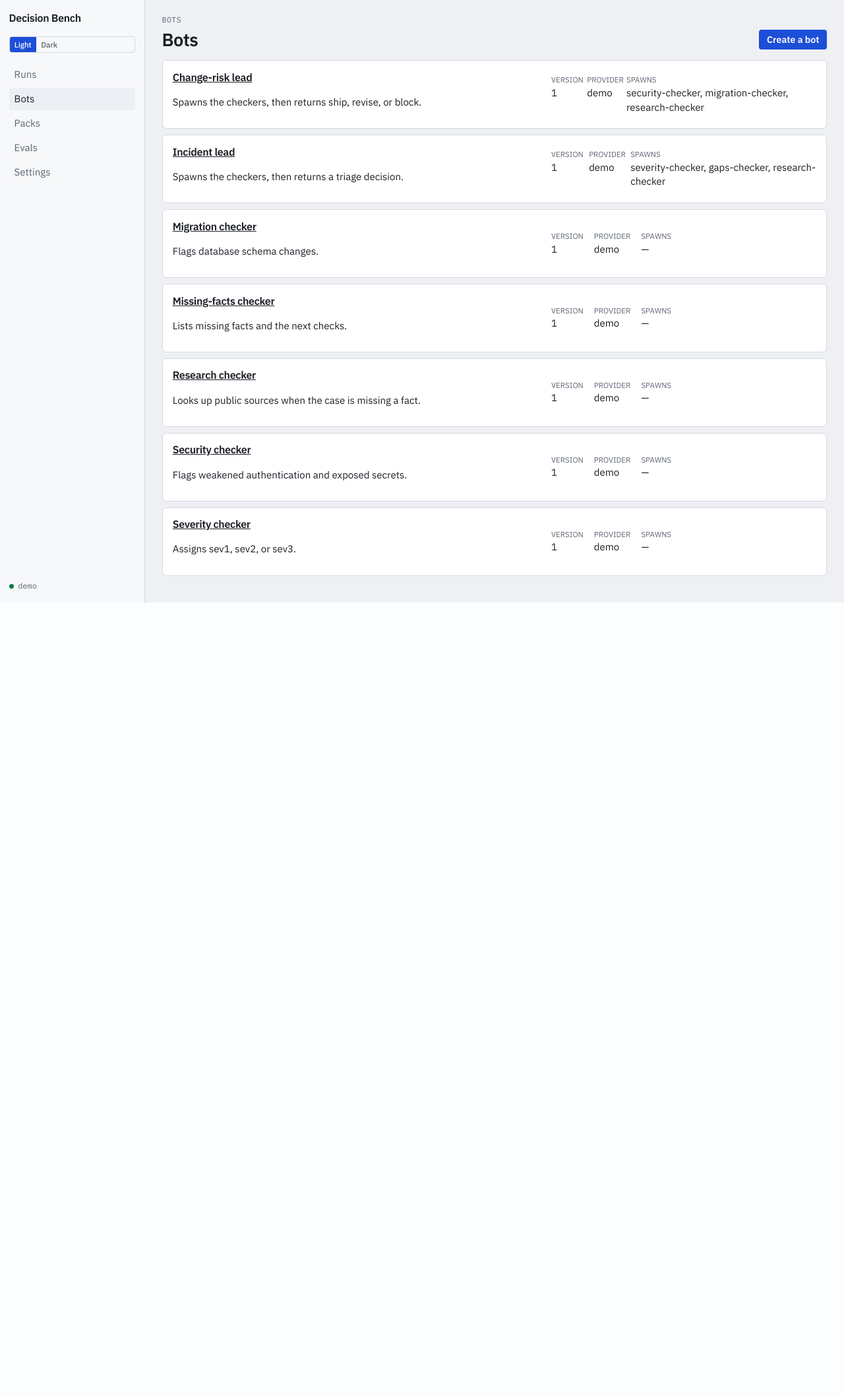
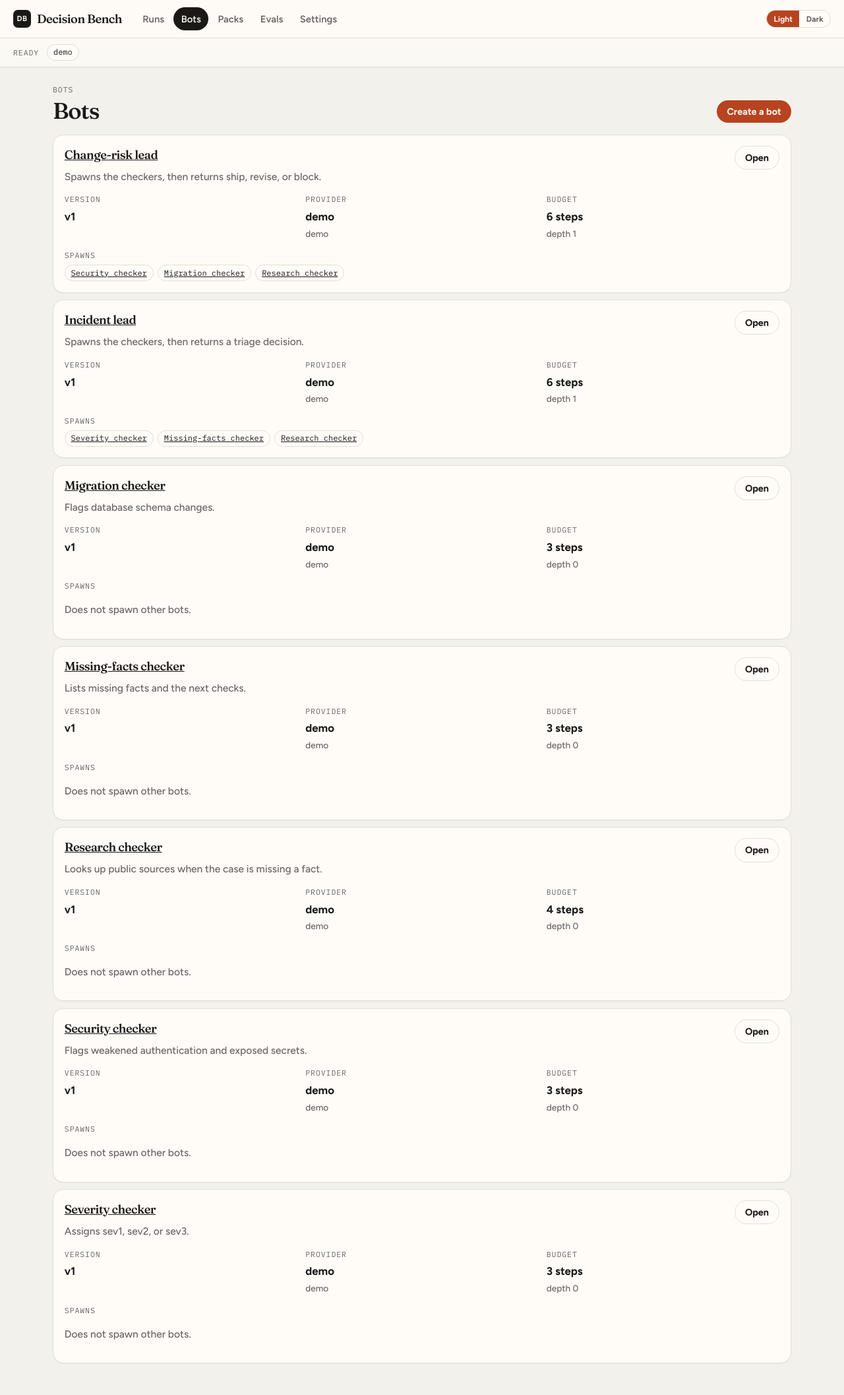
Before and after one commit to joypciu/decision-bench, a FastAPI app: page /bots in a window 1280 px wide. Shown: the whole page at 66% size. Before the commit the page ends 913 px from the top, so only its background shows below. Run offline with FastAPI, Linux system fonts and the light colour scheme; data comes from the database, SQL or seed files in the repository.

Commit message:
Give each bot room on the page and show a run while it is working.
Version, provider, and spawned bots sit in their own fields, and a browser run updates the trace until the bot finishes.

Co-authored-by: Cursor <cursoragent@cursor.com>

```diff
--- a/web/static/app.css
+++ b/web/static/app.css
@@ -1,187 +1,221 @@
 :root,
 [data-theme="light"] {
-  --ink: #1c1f26;
-  --muted: #5e6573;
-  --paper: #eef0f3;
-  --panel: #ffffff;
-  --field: #f7f8fa;
-  --line: #d5d9e2;
-  --accent: #1d4ed8;
-  --accent-ink: #ffffff;
-  --good: #0f7a45;
-  --good-bg: #e5f6ee;
-  --bad: #b42318;
-  --bad-bg: #fde8e6;
-  --neutral-bg: #eceff4;
-  --rail: #f7f8fa;
-  --rail-text: #1c1f26;
-  --code: #16181d;
-  --code-ink: #f4f1ea;
-  --notice-bg: #e5f6ee;
+  --ink: #1a1916;
+  --muted: #6b6560;
+  --paper: #f3f1ec;
+  --panel: #fffcf8;
+  --field: #f7f4ee;
+  --line: #e3ddd4;
+  --accent: #b8431f;
+  --accent-ink: #fff8f4;
+  --good: #1b6b45;
+  --good-bg: #e7f5ee;
+  --bad: #9f2d22;
+  --bad-bg: #fdecea;
+  --neutral-bg: #efeae3;
+  --top: #fffcf8;
+  --code: #1c1916;
+  --code-ink: #f6f1e8;
+  --notice-bg: #e7f5ee;
+  --shadow: 0 1px 0 rgba(26, 25, 22, 0.04);
   color-scheme: light;
 }
 
 [data-theme="dark"] {
-  --ink: #e8eaef;
-  --muted: #a0a7b4;
-  --paper: #101217;
-  --panel: #181b22;
-  --field: #101217;
-  --line: #2c313c;
-  --accent: #8eb0ff;
-  --accent-ink: #101217;
-  --good: #7dcea0;
-  --good-bg: #163226;
-  --bad: #f0a8a2;
-  --bad-bg: #3a201e;
-  --neutral-bg: #242833;
-  --rail: #14171d;
-  --rail-text: #e8eaef;
-  --code: #0c0e12;
-  --code-ink: #e7e2d8;
-  --notice-bg: #163226;
+  --ink: #f4efe8;
+  --muted: #b1a79d;
+  --paper: #12110f;
+  --panel: #1c1a17;
+  --field: #141311;
+  --line: #312d28;
+  --accent: #e38b62;
+  --accent-ink: #1a120e;
+  --good: #8fd0ae;
+  --good-bg: #173328;
+  --bad: #f0b2aa;
+  --bad-bg: #3a221e;
+  --neutral-bg: #2a2622;
+  --top: #181614;
+  --code: #0e0d0c;
+  --code-ink: #f3ece3;
+  --notice-bg: #173328;
+  --shadow: none;
   color-scheme: dark;
 }
 
 * { box-sizing: border-box; }
-
 html, body { max-width: 100%; }
 
 body {
   margin: 0;
-  background: var(--paper);
+  background:
+    radial-gradient(1200px 400px at 10% -10%, color-mix(in srgb, var(--accent) 12%, transparent), transparent 60%),
+    var(--paper);
   color: var(--ink);
-  font-family: "IBM Plex Sans", "Segoe UI", sans-serif;
-  font-size: 15px;
-  line-height: 1.45;
+  font-family: "Figtree", "Segoe UI", sans-serif;
+  font-size: 15.5px;
+  line-height: 1.5;
 }
 
-h1, h2, h3, .mark {
-  font-family: "IBM Plex Sans", "Segoe UI", sans-serif;
-  font-weight: 600;
-  letter-spacing: -0.02em;
+h1, h2, .mark {
+  font-family: "Fraunces", Georgia, serif;
+  font-weight: 560;
+  letter-spacing: -0.03em;
 }
-
-h1 { font-size: 1.7rem; line-height: 1.15; margin: 0; }
-h1.decision { font-size: 2.4rem; text-transform: lowercase; }
-h2 { font-size: 1rem; margin: 0; }
+h1 { font-size: 2.15rem; line-height: 1.05; margin: 0; }
+h1.decision { font-size: 3.1rem; font-variation-settings: "SOFT" 40, "WONK" 1; }
+h2 { font-size: 1.15rem; margin: 0 0 0.45rem; }
 a { color: inherit; }
 
-.shell {
+.shell { min-height: 100vh; display: flex; flex-direction: column; }
+
+.topbar {
+  position: sticky;
+  top: 0;
+  z-index: 5;
+  display: flex;
+  align-items: center;
+  gap: 1.25rem;
+  padding: 0.7rem 1.25rem;
+  background: color-mix(in srgb, var(--top) 88%, transparent);
+  backdrop-filter: blur(10px);
+  border-bottom: 1px solid var(--line);
+}
+.mark {
+  display: flex;
+  align-items: center;
+  gap: 0.55rem;
+  text-decoration: none;
+  font-size: 1.15rem;
+  white-space: nowrap;
+}
+.mark-badge {
+  width: 1.7rem;
+  height: 1.7rem;
   display: grid;
-  grid-template-columns: minmax(0, 220px) minmax(0, 1fr);
-  min-height: 100vh;
+  place-items: center;
+  border-radius: 7px;
+  background: var(--ink);
+  color: var(--paper);
+  font-family: "Figtree", sans-serif;
+  font-size: 0.72rem;
+  font-weight: 700;
+  letter-spacing: 0.04em;
 }
+.topbar nav { display: flex; gap: 0.2rem; flex: 1; }
+.topbar nav a {
+  text-decoration: none;
+  color: var(--muted);
+  padding: 0.4rem 0.7rem;
+  border-radius: 999px;
+  font-weight: 600;
+  font-size: 0.92rem;
+}
+.topbar nav a.active { background: var(--ink); color: var(--paper); }
+.topbar nav a:hover { color: var(--ink); }
+.topbar nav a.active:hover { color: var(--paper); }
 
-.rail {
-  background: var(--rail);
-  color: var(--rail-text);
-  border-right: 1px solid var(--line);
-  padding: 1rem 0.85rem;
-  display: flex;
-  flex-direction: column;
-  gap: 1rem;
-}
-
-.rail-top { display: flex; justify-content: space-between; align-items: center; gap: 0.5rem; }
-.mark { font-size: 1rem; text-decoration: none; }
-.rail-note { color: var(--muted); margin: 0; font-size: 0.82rem; }
-
-.theme-switch { display: flex; border: 1px solid var(--line); border-radius: 4px; overflow: hidden; }
+.theme-switch { display: flex; border: 1px solid var(--line); border-radius: 999px; overflow: hidden; background: var(--panel); }
 .theme-switch button {
   border: 0;
   background: transparent;
   color: var(--muted);
-  font: 500 0.72rem/1 "IBM Plex Sans", sans-serif;
-  padding: 0.35rem 0.45rem;
+  font: 650 0.75rem/1 "Figtree", sans-serif;
+  padding: 0.4rem 0.65rem;
   cursor: pointer;
 }
-.theme-switch button[aria-pressed="true"] {
-  background: var(--accent);
-  color: var(--accent-ink);
+.theme-switch button[aria-pressed="true"] { background: var(--accent); color: var(--accent-ink); }
+
+.readybar {
+  display: flex;
+  gap: 0.4rem;
+  flex-wrap: wrap;
+  align-items: center;
+  padding: 0.55rem 1.25rem;
+  border-bottom: 1px solid var(--line);
+  background: color-mix(in srgb, var(--panel) 70%, transparent);
 }
-
-.rail nav { display: flex; flex-direction: column; gap: 0.15rem; }
-.rail nav a {
-  text-decoration: none;
-  padding: 0.4rem 0.5rem;
-  border-radius: 4px;
-  color: var(--muted);
-}
-.rail nav a.active { background: var(--neutral-bg); color: var(--ink); }
-.rail nav a:hover { color: var(--ink); }
-
-.providers {
-  list-style: none;
-  padding: 0;
-  margin: auto 0 0;
-  display: flex;
-  flex-direction: column;
-  gap: 0.28rem;
+.readybar span.label { margin: 0 0.35rem 0 0; }
+.chip {
+  display: inline-flex;
+  align-items: center;
+  gap: 0.35rem;
+  border: 1px solid var(--line);
+  background: var(--panel);
+  border-radius: 999px;
+  padding: 0.15rem 0.55rem;
   font-family: "IBM Plex Mono", Consolas, monospace;
   font-size: 0.75rem;
 }
-.providers li { display: flex; gap: 0.4rem; align-items: center; color: var(--muted); }
-.dot { width: 0.45rem; height: 0.45rem; border-radius: 99px; background: var(--line); }
-.dot.on { background: var(--good); }
 
-main { padding: 1.4rem 1.6rem 2.5rem; max-width: 1100px; }
+main { width: min(1120px, calc(100% - 2.4rem)); margin: 0 auto; padding: 1.6rem 0 3rem; }
 
-.page-head, .panel-head {
-  display: flex;
-  justify-content: space-between;
-  gap: 1rem;
-  align-items: end;
-  margin-bottom: 1rem;
-}
+.page-head { display: flex; justify-content: space-between; gap: 1rem; align-items: end; margin-bottom: 1.1rem; }
+.page-head .button { width: auto; }
+.panel-head { display: flex; justify-content: space-between; gap: 1rem; align-items: center; margin-bottom: 0.7rem; }
 
 .eyebrow, .label {
   font-family: "IBM Plex Mono", Consolas, monospace;
   font-size: 0.72rem;
-  letter-spacing: 0.04em;
+  letter-spacing: 0.08em;
   text-transform: uppercase;
   color: var(--muted);
-  margin: 0 0 0.3rem;
+  margin: 0 0 0.35rem;
 }
+.lede { color: var(--muted); margin: 0.4rem 0 0; max-width: 62ch; }
 
-.lede { color: var(--muted); margin: 0.35rem 0 0; }
-
-.grid { display: grid; gap: 0.75rem; }
-.stats { grid-template-columns: repeat(3, 1fr); margin-bottom: 0.75rem; }
-.two { grid-template-columns: 1.15fr 0.85fr; align-items: start; }
-.stack { display: grid; gap: 0.55rem; }
+.grid { display: grid; gap: 0.85rem; }
+.stats { grid-template-columns: repeat(3, 1fr); margin-bottom: 0.85rem; }
+.two { grid-template-columns: 1.2fr 0.8fr; align-items: start; }
+.stack { display: grid; gap: 0.65rem; }
 
 .panel, .stats article, details.provider-card {
   background: var(--panel);
   border: 1px solid var(--line);
-  border-radius: 6px;
-  padding: 0.85rem 0.95rem;
+  border-radius: 16px;
+  padding: 1rem 1.05rem 1.05rem;
+  box-shadow: var(--shadow);
 }
-
-.stats strong { font-size: 1.6rem; font-variant-numeric: tabular-nums; }
+.stats article { position: relative; overflow: hidden; }
+.stats article::after {
+  content: "";
+  position: absolute;
+  left: 0; top: 0; bottom: 0;
+  width: 3px;
+  background: var(--accent);
+}
+.stats strong {
+  font-family: "Fraunces", Georgia, serif;
+  font-size: 2rem;
+  font-weight: 560;
+}
 
 .button, button.button {
   background: var(--accent);
   color: var(--accent-ink);
   border: 0;
-  border-radius: 4px;
-  padding: 0.5rem 0.75rem;
+  border-radius: 999px;
+  padding: 0.62rem 0.95rem;
   text-decoration: none;
-  font: 600 0.88rem/1 "IBM Plex Sans", sans-serif;
+  font: 700 0.9rem/1 "Figtree", sans-serif;
   cursor: pointer;
 }
 .button.ghost { background: transparent; color: var(--ink); border: 1px solid var(--line); }
 
 table { width: 100%; border-collapse: collapse; }
-th, td { text-align: left; padding: 0.5rem 0.25rem; border-bottom: 1px solid var(--line); vertical-align: top; }
-th { font-size: 0.72rem; letter-spacing: 0.04em; text-transform: uppercase; color: var(--muted); font-weight: 500; }
+th, td { text-align: left; padding: 0.62rem 0.3rem; border-bottom: 1px solid var(--line); vertical-align: middle; }
+th { font-size: 0.72rem; letter-spacing: 0.06em; text-transform: uppercase; color: var(--muted); font-weight: 650; }
+tbody tr:hover td { background: color-mix(in srgb, var(--accent) 6%, transparent); }
 tr:last-child td { border-bottom: 0; }
 
+.pill, .chip {
+  font-family: "IBM Plex Mono", Consolas, monospace;
+}
 .pill {
   display: inline-flex;
-  border-radius: 4px;
-  padding: 0.08rem 0.4rem;
-  font-family: "IBM Plex Mono", Consolas, monospace;
+  align-items: center;
+  border-radius: 999px;
+  padding: 0.12rem 0.5rem;
   font-size: 0.72rem;
   background: var(--neutral-bg);
   color: var(--ink);
@@ -189,47 +223,65 @@ tr:last-child td { border-bottom: 0; }
 .pill.succeeded, .pill.pass { background: var(--good-bg); color: var(--good); }
 .pill.failed, .pill.fail { background: var(--bad-bg); color: var(--bad); }
 
-.form, .bot-row { display: grid; gap: 0.7rem; }
-.bot-row { grid-template-columns: 1.4fr 1fr; align-items: center; }
-label { display: grid; gap: 0.25rem; font-size: 0.88rem; }
+.bot-card { display: grid; gap: 0.9rem; }
+.bot-card-head { display: flex; justify-content: space-between; gap: 1rem; align-items: start; }
+.bot-card-head .button { width: auto; flex: none; }
+.fact-grid { display: grid; grid-template-columns: repeat(3, minmax(0, 1fr)); gap: 0.75rem; }
+.fact-grid strong { display: block; font-size: 1.05rem; }
+.muted-line { margin: 0.15rem 0 0; color: var(--muted); font-size: 0.85rem; }
+.spawn-row { display: flex; flex-wrap: wrap; gap: 0.4rem; }
+.live-stage { border: 1px dashed var(--accent); }
+.pulse { width: 0.55rem; height: 0.55rem; border-radius: 99px; background: var(--accent); display: inline-block; animation: pulse 1s ease-in-out infinite; }
+@keyframes pulse { 50% { opacity: 0.25; } }
+.live-log { list-style: none; padding: 0; margin: 0.6rem 0 0; display: grid; gap: 0.35rem; }
+label { display: grid; gap: 0.28rem; font-size: 0.9rem; font-weight: 650; }
 input, select, textarea {
   width: 100%;
   border: 1px solid var(--line);
   background: var(--field);
-  border-radius: 4px;
-  padding: 0.45rem 0.6rem;
-  font: 400 0.92rem/1.4 "IBM Plex Sans", sans-serif;
+  border-radius: 10px;
+  padding: 0.55rem 0.7rem;
+  font: 500 0.95rem/1.4 "Figtree", sans-serif;
   color: var(--ink);
 }
-textarea, pre, .case { font-family: "IBM Plex Mono", Consolas, monospace; font-size: 0.78rem; }
+textarea:focus, input:focus, select:focus { outline: 2px solid color-mix(in srgb, var(--accent) 45%, transparent); border-color: transparent; }
+textarea, pre, .case { font-family: "IBM Plex Mono", Consolas, monospace; font-size: 0.78rem; font-weight: 400; }
 pre {
   white-space: pre-wrap;
   background: var(--code);
   color: var(--code-ink);
-  padding: 0.7rem;
-  border-radius: 4px;
+  padding: 0.8rem;
+  border-radius: 12px;
   overflow: auto;
-  margin: 0.5rem 0 0;
+  margin: 0.55rem 0 0;
 }
-.split { display: grid; grid-template-columns: 1fr 1fr; gap: 0.7rem; }
+.split { display: grid; grid-template-columns: 1fr 1fr; gap: 0.75rem; }
 .split.three { grid-template-columns: repeat(3, 1fr); }
-fieldset { border: 1px solid var(--line); border-radius: 4px; display: flex; flex-wrap: wrap; gap: 0.55rem 1rem; }
-.check { display: flex; align-items: center; gap: 0.4rem; }
+fieldset { border: 1px solid var(--line); border-radius: 12px; display: flex; flex-wrap: wrap; gap: 0.55rem 1rem; }
+.check { display: flex; align-items: center; gap: 0.4rem; font-weight: 550; }
 .check input { width: auto; }
 .meta { display: flex; gap: 1rem; margin: 0; }
 .meta div { min-width: 0; }
-.meta dt { color: var(--muted); font-size: 0.72rem; text-transform: uppercase; }
-.meta dd { margin: 0; }
-.meta.stacked { display: grid; gap: 0.45rem; }
-.banner { background: var(--bad-bg); color: var(--bad); border-radius: 4px; padding: 0.65rem 0.8rem; }
-.notice { background: var(--notice-bg); color: var(--good); border-radius: 4px; padding: 0.65rem 0.8rem; }
-.row-actions { display: flex; gap: 0.5rem; align-items: center; }
-.hint, .summary { max-width: 68ch; }
-.summary { font-size: 1rem; }
-.child-row { display: flex; flex-wrap: wrap; gap: 0.45rem 0.7rem; list-style: none; padding: 0; margin: 0 0 1rem; }
-.child-row li { display: flex; gap: 0.35rem; align-items: center; }
+.meta dt { color: var(--muted); font-size: 0.72rem; text-transform: uppercase; letter-spacing: 0.05em; }
+.meta dd { margin: 0.15rem 0 0; }
+.meta.stacked { display: grid; gap: 0.5rem; }
+.banner { background: var(--bad-bg); color: var(--bad); border-radius: 12px; padding: 0.7rem 0.85rem; }
+.notice { background: var(--notice-bg); color: var(--good); border-radius: 12px; padding: 0.7rem 0.85rem; }
+.row-actions { display: flex; gap: 0.5rem; }
+.hint, .summary { max-width: 70ch; }
+.summary { font-size: 1.05rem; }
+.child-row { display: flex; flex-wrap: wrap; gap: 0.5rem; list-style: none; padding: 0; margin: 0 0 1rem; }
+.child-row li {
+  display: flex;
+  gap: 0.4rem;
+  align-items: center;
+  border: 1px solid var(--line);
+  background: var(--panel);
+  border-radius: 999px;
+  padding: 0.28rem 0.65rem 0.28rem 0.3rem;
+}
 .empty { color: var(--muted); }
-.version-list, .checks, .steps { margin: 0; padding-left: 1.1rem; }
+.version-list, .checks, .steps { margin: 0; padding-left: 1.05rem; }
 .checks { list-style: none; padding: 0; display: grid; gap: 0.45rem; }
 .checks li, .node header, details.provider-card summary {
   display: flex;
--- a/web/static/app.js
+++ b/web/static/app.js
@@ -24,3 +24,33 @@ applyTheme(document.documentElement.getAttribute("data-theme") || "light");
 document.querySelectorAll("[data-theme-value]").forEach((button) => {
   button.addEventListener("click", () => applyTheme(button.dataset.themeValue));
 });
+
+const live = document.getElementById("live-run");
+if (live && live.dataset.status === "running") {
+  const log = document.getElementById("live-log");
+  const status = document.getElementById("live-status");
+  const tick = async () => {
+    let tree;
+    try {
+      const response = await fetch(`/api/runs/${live.dataset.runId}`);
+      if (!response.ok) throw new Error("status");
+      tree = await response.json();
+    } catch (_error) {
+      window.setTimeout(tick, 800);
+      return;
+    }
+    status.textContent = tree.run.status;
+    log.replaceChildren();
+    const walk = (node, depth) => {
+      const item = document.createElement("li");
+      const decision = node.decision ? ` · ${node.decision}` : "";
+      item.textContent = `${depth ? "↳ " : ""}${node.bot_name} · ${node.run.provider} · ${node.run.status}${decision}`;
+      log.appendChild(item);
+      (node.children || []).forEach((child) => walk(child, depth + 1));
+    };
+    walk(tree, 0);
+    if (tree.run.status === "running") window.setTimeout(tick, 600);
+    else window.location.reload();
+  };
+  tick();
+}
--- a/web/templates/base.html
+++ b/web/templates/base.html
@@ -13,19 +13,13 @@
   </script>
   <link rel="preconnect" href="https://fonts.googleapis.com">
   <link rel="preconnect" href="https://fonts.gstatic.com" crossorigin>
-  <link href="https://fonts.googleapis.com/css2?family=IBM+Plex+Mono:wght@400;500&family=IBM+Plex+Sans:wght@400;500;600&display=swap" rel="stylesheet">
+  <link href="https://fonts.googleapis.com/css2?family=Figtree:wght@500;600;700&family=Fraunces:opsz,wght@9..144,560;9..144,640&family=IBM+Plex+Mono:wght@400;500&display=swap" rel="stylesheet">
   <link rel="stylesheet" href="/static/app.css">
 </head>
 <body>
   <div class="shell">
-    <aside class="rail">
-      <div class="rail-top">
-        <a class="mark" href="/">Decision Bench</a>
-      </div>
-      <div class="theme-switch" role="group" aria-label="Color theme">
-        <button type="button" data-theme-value="light" aria-pressed="false">Light</button>
-        <button type="button" data-theme-value="dark" aria-pressed="false">Dark</button>
-      </div>
+    <header class="topbar">
+      <a class="mark" href="/"><span class="mark-badge">DB</span> Decision Bench</a>
       <nav>
         <a class="{% if active == 'home' %}active{% endif %}" href="/">Runs</a>
         <a class="{% if active == 'bots' %}active{% endif %}" href="/bots">Bots</a>
@@ -33,15 +27,17 @@
         <a class="{% if active == 'evals' %}active{% endif %}" href="/evals">Evals</a>
         <a class="{% if active == 'settings' %}active{% endif %}" href="/settings">Settings</a>
       </nav>
-      <ul class="providers">
-        {% for provider in provider_rows if provider.configured %}
-        <li>
-          <span class="dot on"></span>
-          <span>{{ provider.name }}</span>
-        </li>
-        {% endfor %}
-      </ul>
-    </aside>
+      <div class="theme-switch" role="group" aria-label="Color theme">
+        <button type="button" data-theme-value="light" aria-pressed="false">Light</button>
+        <button type="button" data-theme-value="dark" aria-pressed="false">Dark</button>
+      </div>
+    </header>
+    <div class="readybar">
+      <span class="label">Ready</span>
+      {% for provider in provider_rows if provider.configured %}
+      <span class="chip">{{ provider.name }}</span>
+      {% endfor %}
+    </div>
     <main>
       {% block content %}{% endblock %}
     </main>
--- a/web/templates/bots.html
+++ b/web/templates/bots.html
@@ -10,17 +10,43 @@
 </header>
 <section class="stack">
   {% for row in rows %}
-  <article class="panel bot-row">
-    <div>
-      <h2><a href="/bots/{{ row.bot.id }}">{{ row.bot.name }}</a></h2>
-      <p>{{ row.bot.summary }}</p>
+  <article class="panel bot-card">
+    <div class="bot-card-head">
+      <div>
+        <h2><a href="/bots/{{ row.bot.id }}">{{ row.bot.name }}</a></h2>
+        <p class="lede">{{ row.bot.summary or "No summary" }}</p>
+      </div>
+      <a class="button ghost" href="/bots/{{ row.bot.id }}">Open</a>
     </div>
     {% if row.version %}
-    <dl class="meta">
-      <div><dt>Version</dt><dd>{{ row.version.version }}</dd></div>
-      <div><dt>Provider</dt><dd>{{ row.version.provider }}</dd></div>
-      <div><dt>Spawns</dt><dd>{{ row.version.allowed_bot_ids|join(", ") or "—" }}</dd></div>
-    </dl>
+    <div class="fact-grid">
+      <div>
+        <p class="label">Version</p>
+        <strong>v{{ row.version.version }}</strong>
+      </div>
+      <div>
+        <p class="label">Provider</p>
+        <strong>{{ row.version.provider }}</strong>
+        <p class="muted-line">{{ row.version.model }}</p>
+      </div>
+      <div>
+        <p class="label">Budget</p>
+        <strong>{{ row.version.max_steps }} steps</strong>
+        <p class="muted-line">depth {{ row.version.max_child_depth }}</p>
+      </div>
+    </div>
+    <div>
+      <p class="label">Spawns</p>
+      {% if row.version.allowed_bot_ids %}
+      <div class="spawn-row">
+        {% for child_id in row.version.allowed_bot_ids %}
+        <a class="chip" href="/bots/{{ child_id }}">{{ bot_names.get(child_id, child_id) }}</a>
+        {% endfor %}
+      </div>
+      {% else %}
+      <p class="empty">Does not spawn other bots.</p>
+      {% endif %}
+    </div>
     {% endif %}
   </article>
   {% endfor %}
```
Also changed, not shown: other parts of web/static/app.css (+12 -13 lines), src/decision_bench/services.py (+44 -1 lines), src/decision_bench/web/routes.py (+7 -3 lines), tests/test_engine.py (+13 -0 lines), web/templates/bot_detail.html (+9 -1 lines), web/templates/run_detail.html (+11 -1 lines).
